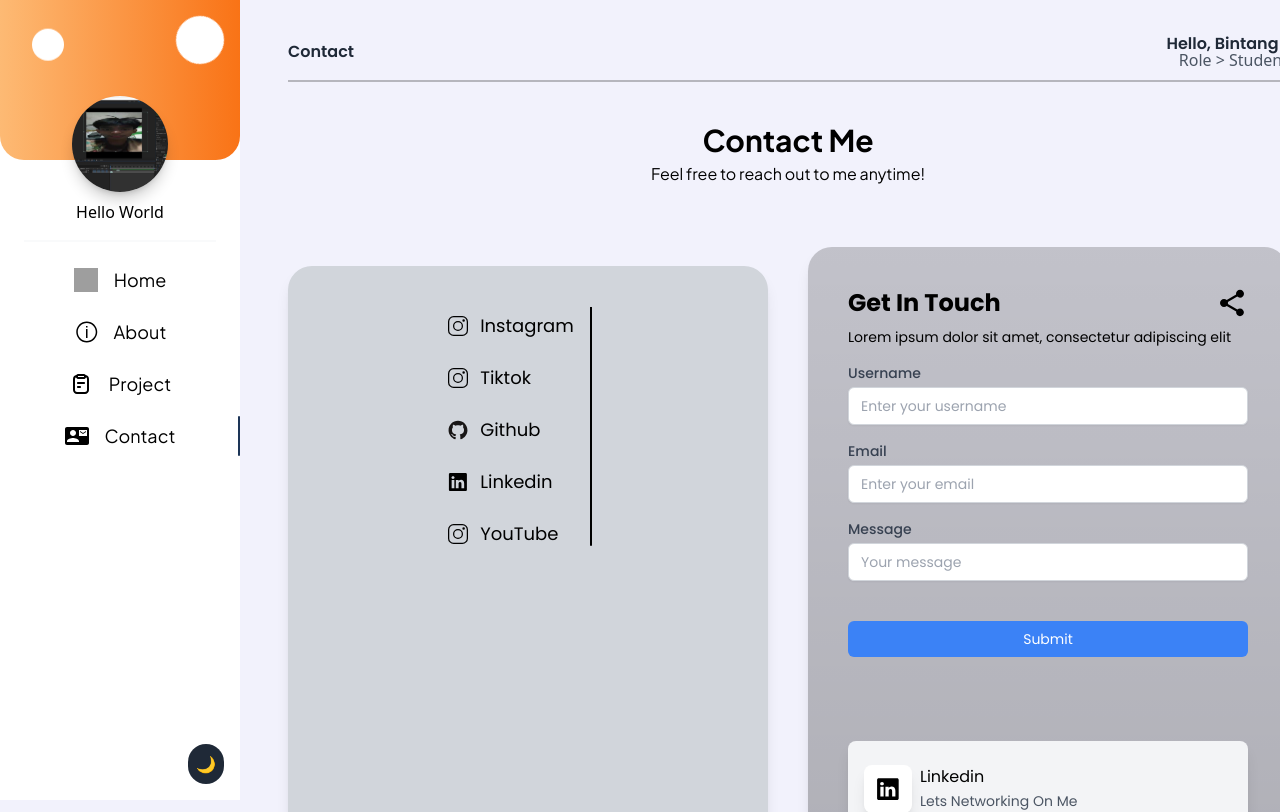
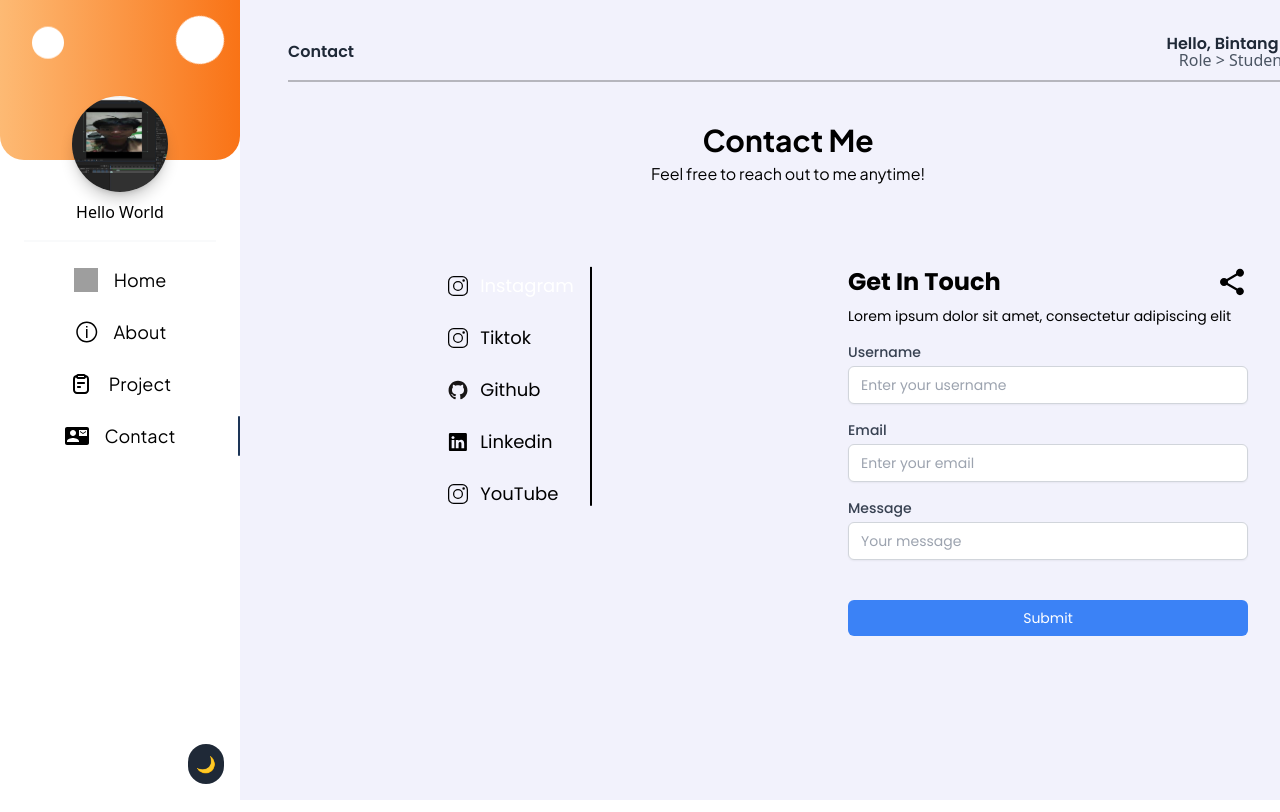
Before and after one commit to Bibintanggg/porto-V3, a React (Vite) app: page /contact in a window 1280 px wide. Shown: the top 812 px of the page. Built offline with nearby package versions, Linux system fonts and the light colour scheme; grey boxes are pictures that could not be loaded.

Commit message:
Done Styling COntact

```diff
--- a/src/Pages/Contact.jsx
+++ b/src/Pages/Contact.jsx
@@ -41,6 +41,7 @@ const medSosial = [
   { title: "Linkedin", icon: LinkedinIcon },
   { title: "YouTube", icon: InstagramIcon, image: YoutubeImage },
 ]
+
 function Contact() {
   const { darkMode } = useDarkMode();
   const [formData, setFormData] = useState({
@@ -81,19 +82,17 @@ function Contact() {
   };
 
   const [isOpen, setIsOpen] = useState(true);
-  const [positionActive, setPositionActive] = useState("");
+  const [positionActive, setPositionActive] = useState("instagram");
   const [selectedImage, setSelectedImage] = useState(null)
 
   return (
     <div
-      className={`relative min-h-screen transition-all duration-500 ease-in-out ${
-        darkMode ? "bg-[#131523]" : "bg-[#f2f2fc]"
+      className={`relative min-h-screen transition-all duration-500 ease-in-out ${darkMode ? "bg-[#131523]" : "bg-[#f2f2fc]"
         } ${isOpen ? "" : "-ml-[70%] flex flex-col"}`}
     >
       <div className="flex relative z-10">
         <div
-          className={`w-1 h-screen fixed top-0 left-0 ${
-            darkMode ? "bg-[#131523]" : "bg-[#f2f2fc]"
+          className={`w-1 h-screen fixed top-0 left-0 ${darkMode ? "bg-[#131523]" : "bg-[#f2f2fc]"
             }`}
         >
           <Sidebar isOpen={isOpen} setIsOpen={setIsOpen} />
@@ -102,23 +101,20 @@ function Contact() {
         <div className="flex-1 bg-transparent p-8 ml-64">
           <div className={`flex justify-between text-left`}>
             <h1
-              className={`text-base font-semibold ${
-                darkMode ? "text-white" : "text-gray-800"
+              className={`text-base font-semibold ${darkMode ? "text-white" : "text-gray-800"
                 } font-poppins pt-2`}
             >
               Contact
             </h1>
             <div className={`text-right ${isOpen ? "" : "mr-32"}`}>
               <h2
-                className={`text-base font-semibold ${
-                  darkMode ? "text-white" : "text-gray-800"
+                className={`text-base font-semibold ${darkMode ? "text-white" : "text-gray-800"
                   } font-poppins`}
               >
                 Hello, Bintang !
               </h2>
               <p
-                className={`-translate-y-2 ${
-                  darkMode ? "text-gray-300" : "text-gray-600"
+                className={`-translate-y-2 ${darkMode ? "text-gray-300" : "text-gray-600"
                   }`}
               >
                 Role &gt; Student
@@ -127,39 +123,28 @@ function Contact() {
           </div>
 
           <div
-            className={`w-full h-0.5 ${
-              darkMode ? "bg-white" : "bg-black"
+            className={`w-full h-0.5 ${darkMode ? "bg-white" : "bg-black"
               } mx-auto opacity-25`}
           ></div>
 
           <div>
             <div>
               <p
-                className={`text-center text-3xl font-jakarta font-bold mt-10 ${
-                  darkMode ? "text-white" : "text-black"
+                className={`text-center text-3xl font-jakarta font-bold mt-10 ${darkMode ? "text-white" : "text-black"
                   } ${isOpen ? "" : " text-xl"}`}
               >
                 Contact Me
               </p>
               <span
-                className={`flex justify-center font-jakarta pt-1 ${
-                  darkMode ? "text-white" : ""
+                className={`flex justify-center font-jakarta pt-1 ${darkMode ? "text-white" : ""
                   } ${isOpen ? "" : " text-sm"}`}
               >
                 Feel free to reach out to me anytime!
               </span>
             </div>
-            <div
-              className={`flex mt-10 gap-10 items-center justify-center ${
-                isOpen ? "" : "flex flex-col"
-              }`}
-            >
 
-              <div className="flex mt-10 gap-10 items-center justify-center">
-                <div
-                  className={`w-[30rem] min-h-[53.5rem] rounded-3xl shadow-lg ${darkMode ? "bg-gradient-to-b from-black/20 to-black/30" : "bg-gray-300"
-                    }`}
-                >
+            <div className="flex justify-center gap-10 mt-10">
+              <div className={`w-[30rem] rounded-3xl ${darkMode ? "" : "bg-"}`}>
                 <div className="flex justify-center py-10">
                   <div className="relative flex">
                     <div className="flex flex-col gap-3">
@@ -171,7 +156,9 @@ function Contact() {
                               setPositionActive(media.title.toLowerCase());
                               setSelectedImage(media.image);
                             }}
-                              className={`font-poppins text-lg transition-all duration-300 ${positionActive === media.title.toLowerCase() ? "text-white" : "text-black"
+                            className={`font-poppins text-lg transition-all duration-300 ${positionActive === media.title.toLowerCase()
+                                ? "text-white"
+                                : "text-black"
                               }`}
                           >
                             {media.title}
@@ -183,40 +170,33 @@ function Contact() {
                     <hr className="w-0.5 bg-black h-60 rounded-full mx-4" />
 
                     {selectedImage && (
-                        <img src={selectedImage}
-                        className="object-cover w-56 h-96 rounded-lg"/>
+                      <img
+                        src={selectedImage}
+                        className="object-cover w-56 h-96 rounded-lg"
+                      />
                     )}
                   </div>
                 </div>
               </div>
 
-              </div>
-              <div
-                className={`w-[30rem] min-h-[30rem] isolate rounded-3xl bg-gradient-to-b
-                from-black/20 to-black/30 shadow-lg ${
-                  isOpen ? "" : "w-[20rem] "
-                } `}
-              >
+                <div className={`w-[30rem] rounded-3xl ${darkMode ? "" : "bg-"}`}>
                 <div className="p-10">
                   <div className="flex items-center justify-between">
                     <h1
-                      className={`font-poppins text-2xl font-bold
-                        ${darkMode ? "text-white" : "text-black"}`}
+                      className={`font-poppins text-2xl font-bold ${darkMode ? "text-white" : "text-black"
+                        }`}
                     >
                       Get In Touch
                     </h1>
                     <img
                       src={ShareContactIcon}
-                      className={`w-8
-                        ${darkMode ? "invert " : ""}`}
-                      alt="Share Contact"
+                      className={`w-8 ${darkMode ? "invert" : ""}`}
                     />
                   </div>
 
                   <p
-                    className={`font-poppins text-sm mt-2
-                      ${darkMode ? "text-white" : "text-black"}
-                  `}
+                    className={`font-poppins text-sm mt-2 ${darkMode ? "text-white" : "text-black"
+                      }`}
                   >
                     Lorem ipsum dolor sit amet, consectetur adipiscing elit
                   </p>
@@ -257,16 +237,7 @@ function Contact() {
                     </button>
                   </form>
                 </div>
-                <div
-                  className={`w-60 h-1 rounded-full mx-auto ${
-                    darkMode ? "bg-white" : ""
-                  }`}
-                ></div>
-                <div>
-                  <Connect darkMode={darkMode} platforms={platforms} />
               </div>
-              </div>
-
             </div>
           </div>
         </div>
```
Lines whose indentation alone changed are shown as unchanged.
